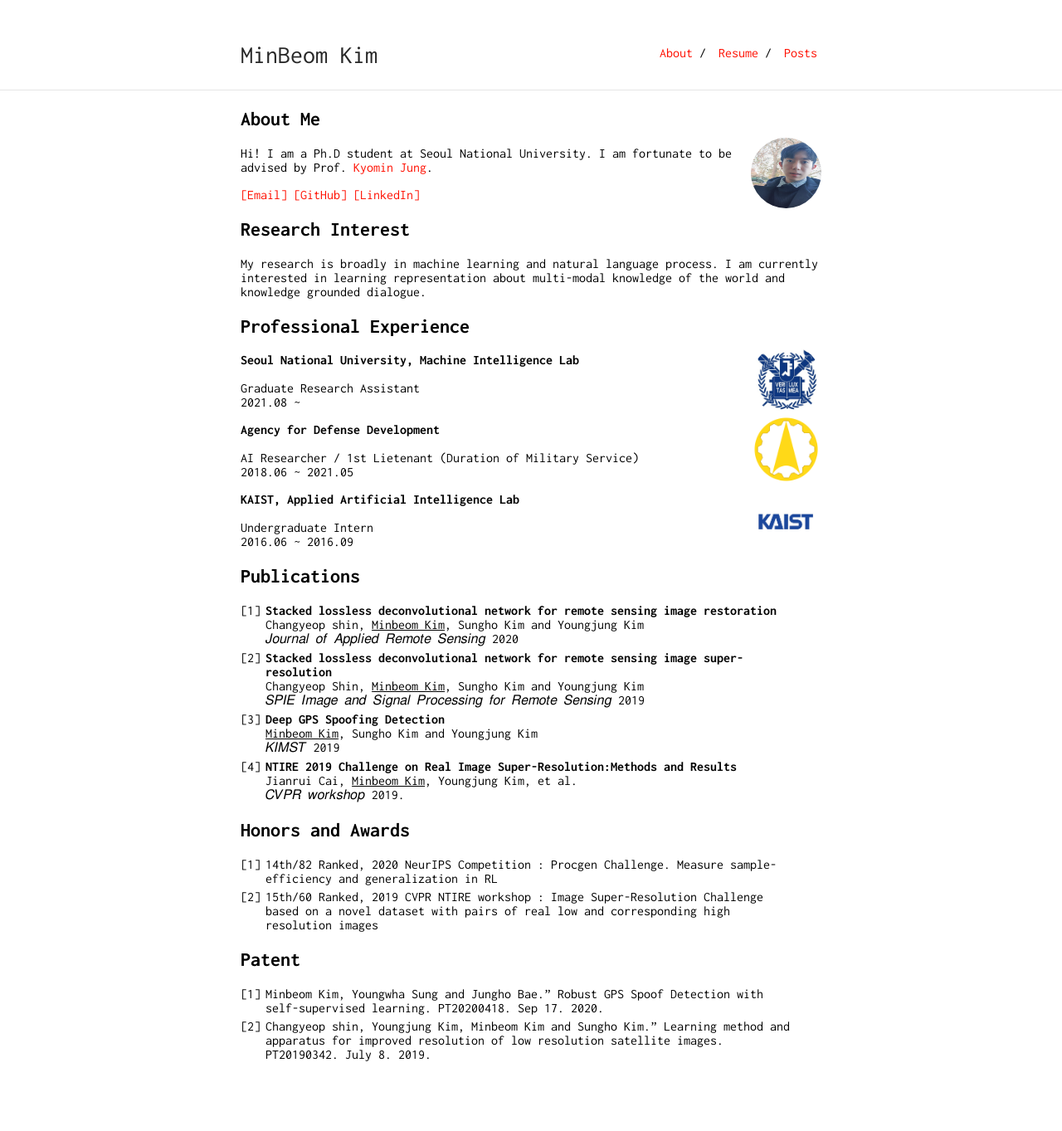
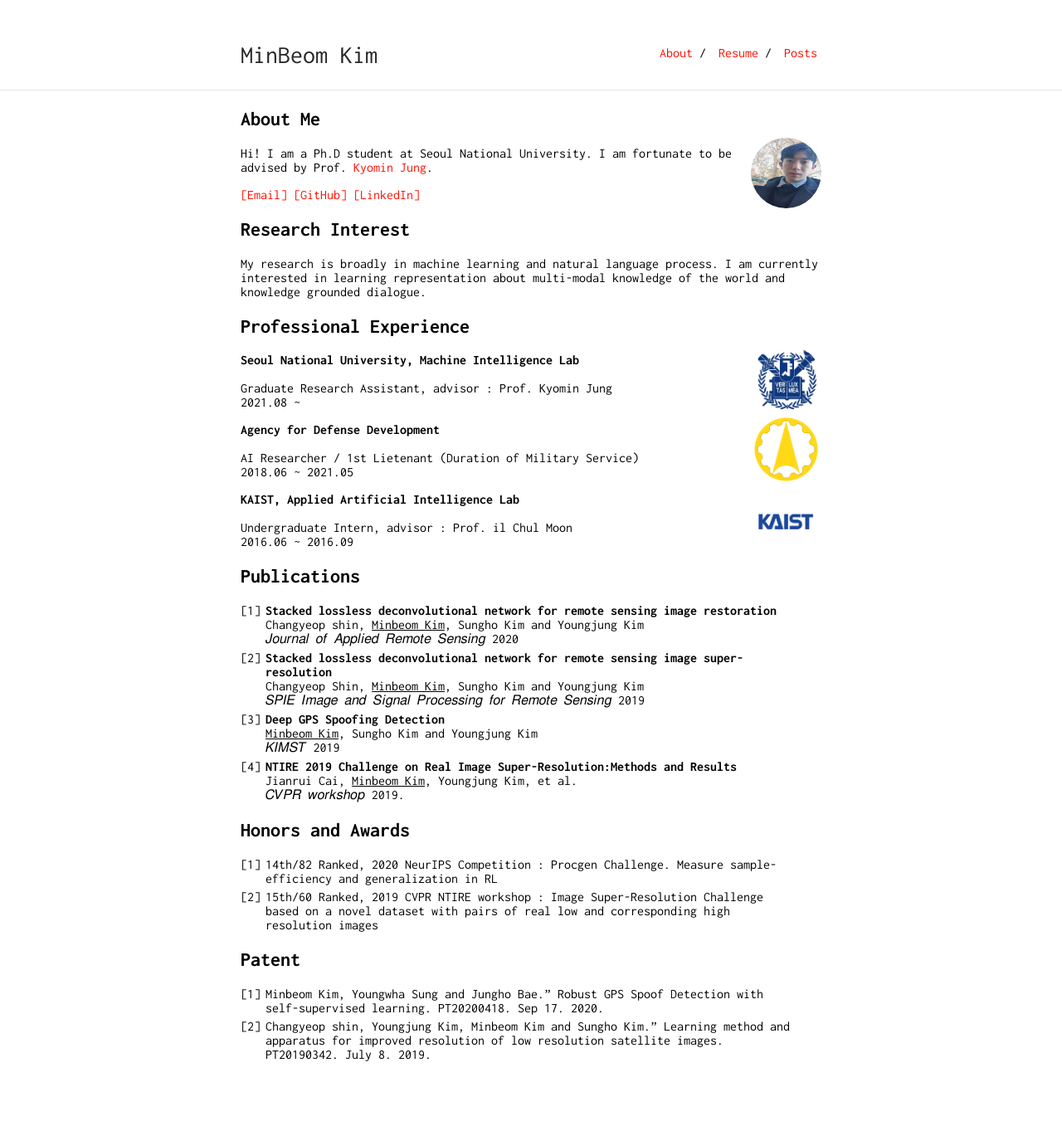
Before and after one commit to minbeomkim/minbeomkim.github.io, a Jekyll site: the page built from index.md, in a window 1280 px wide. Shown: the whole page at 83% size. Built offline with Jekyll 4.4.1, drawn with Linux system fonts in a browser that asks for light colours; our own code applies the rules of GitHub Pages for plain Markdown files.

Commit message:
Update index.md

```diff
--- a/index.md
+++ b/index.md
@@ -21,7 +21,7 @@ My research is broadly in machine learning and natural language process. I am cu
 <!-- <img src="SNU_logo.jpeg" width="100" height="100" align="right"> -->
 
 **Seoul National University, Machine Intelligence Lab**<br/><br/>
-Graduate Research Assistant<br/>
+Graduate Research Assistant, advisor : Prof. Kyomin Jung <br/>
 2021.08 ~<br/>
 
 <img class="profile-picture" src="ADD_logo.png" align="right">
@@ -35,7 +35,7 @@ AI Researcher / 1st Lietenant (Duration of Military Service)<br/>
 <!-- <img src="KAIST_logo.jpeg" width="100" height="100" align="right"> -->
 
 **KAIST, Applied Artificial Intelligence Lab**<br/><br/>
-Undergraduate Intern<br/>
+Undergraduate Intern, advisor : Prof. il Chul Moon <br/>
 2016.06 ~ 2016.09<br/>
 
 ## Publications
```
